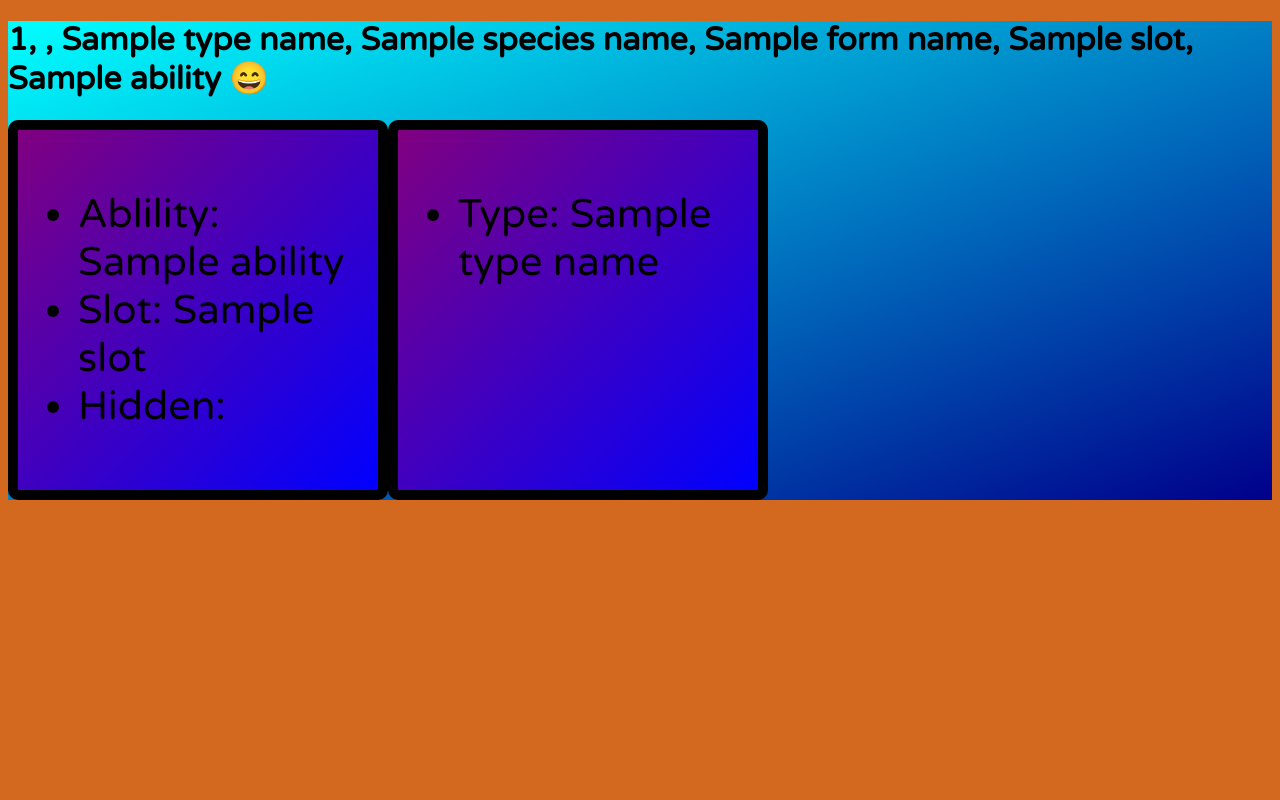
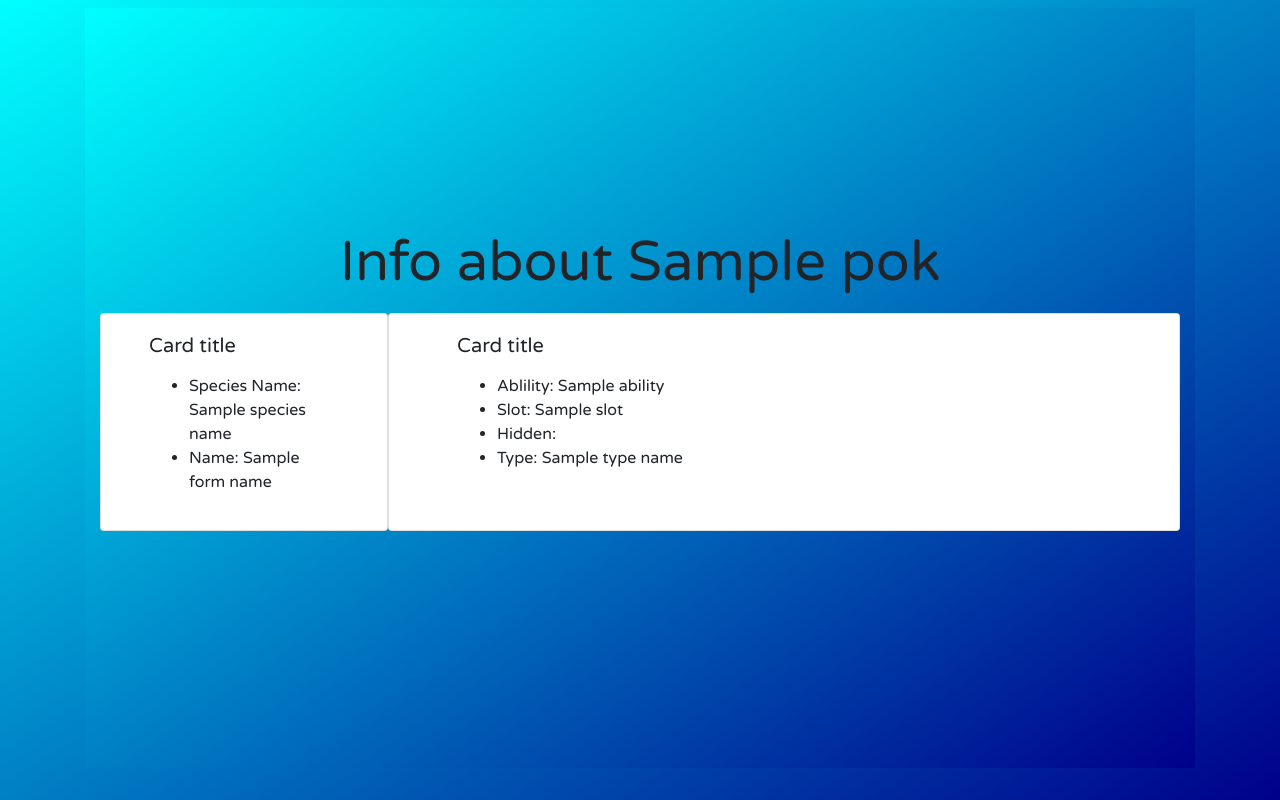
Before and after one commit to Rohith04MVK/Pokedex-website, a Flask app: template templates/info.html in a window 1280 px wide. Run offline with Flask 2, Linux system fonts and the light colour scheme; the template is opened without the code that fills it: most values are stand-ins (such as "Sample title", 1, 10 or a date in 2020); some libraries are stand-ins or nearby versions.

Commit message:
style everything, making beautiful AF

```diff
--- a/static/style.css
+++ b/static/style.css
@@ -1,6 +1,6 @@
 @import url('https://fonts.googleapis.com/css2?family=Varela+Round&display=swap');
 
-body {
+body, .jumbotron {
   background: linear-gradient(to bottom right, #00FFFF,  #00008B) !important;
   font-family: 'Varela Round', sans-serif, monospace;
 }
@@ -64,17 +64,14 @@
     position: relative;
   }
 
-.box {
-  background-image: linear-gradient(to bottom right, purple, blue);
-  font-size: 40px;
-  width: 320px;
-  height: 320px;
-  padding: 20px;
-  border: 10px solid black;
-  border-radius: 10px;
-  margin: 0;
-}
-
 .flex-box{
   display: flex;
 }
+
+.vertical-center {
+  min-height: 95%;  /* Fallback for browsers do NOT support vh unit */
+  min-height: 95vh; /* These two lines are counted as one :-)       */
+
+  display: flex;
+  align-items: center;
+}
--- a/templates/info.html
+++ b/templates/info.html
@@ -1,27 +1,69 @@
 <!DOCTYPE html>
-<html style="background-color: chocolate;">
+<html>
+    <head>
         <link type="text/css" rel="stylesheet" href="{{ url_for('static', filename='style.css')}}" />
         <link rel="shortcut icon" href="{{ url_for('static', filename='pokecon.ico') }}">
 
-<head>
-    <title>Info {{ pok }}</title>
+        <link rel="stylesheet" href="https://stackpath.bootstrapcdn.com/bootstrap/4.5.2/css/bootstrap.min.css" integrity="sha384-JcKb8q3iqJ61gNV9KGb8thSsNjpSL0n8PARn9HuZOnIxN0hoP+VmmDGMN5t9UJ0Z" crossorigin="anonymous">
+
+        <title>{{ pok }} | info</title>
     </head>
 
     <body class="container">
 
 
-    <h1>{{ Slot_number }}, {{ Hidden }}, {{ Type_name }}, {{ Species_name }}, {{ Form_name }}, {{ Slot }},
-        {{ Ability}}
-        &#128516;</h1>
+        <h1>
+
+        </h1>
+        <div class="jumbotron jumbotron-fluid vertical-center">
+            <div class="container">
+                <h1 class="display-4 text-center">Info about {{ pok }}</h1>
+                <p class="lead">
                     <div class="flex-box">
-        <div class="box"><ul>
-            <li>Ablility: {{ Ability }} </li>
-            <li>Slot: {{ Slot }}</li>
-            <li>Hidden: {{ Hidden }}</li>
+                        <div class="card" style="width: 18rem;">
+                            <div class="card-body col px-md-5">
+                                <h5 class="card-title">Card title</h5>
+                                <p class="card-text">
+                                    <ul>
+                                        <li>
+                                            Species Name: {{ Species_name }}
+                                        </li>
+                                        <li>
+                                            Name: {{ Form_name }}
+                                        </li>
                                     </ul>
+                                </p>
                             </div>
-        <div class="box"><ul><li>Type: {{ Type_name }}</li></ul></div>
                         </div>
+
+                        <div class="card col px-md-5" style="width: 18rem;">
+                            <div class="card-body">
+                                <h5 class="card-title">Card title</h5>
+                                <p class="card-text">
+                                    <ul>
+                                        <li>
+                                            Ablility: {{ Ability }}
+                                        </li>
+                                        <li>
+                                            Slot: {{ Slot }}
+                                        </li>
+                                        <li>
+                                            Hidden: {{ Hidden }}
+                                        </li>
+                                        <li>
+                                            Type: {{ Type_name }}
+                                        </li>
+                                    </ul>
+                                </p>
+                            </div>
+                        </div>
+                    </div>
+                </p>
+            </div>
+        </div>
+
+        <script src="https://code.jquery.com/jquery-3.5.1.slim.min.js" integrity="sha384-DfXdz2htPH0lsSSs5nCTpuj/zy4C+OGpamoFVy38MVBnE+IbbVYUew+OrCXaRkfj" crossorigin="anonymous"></script>
+        <script src="https://cdn.jsdelivr.net/npm/popper.js@1.16.1/dist/umd/popper.min.js" integrity="sha384-9/reFTGAW83EW2RDu2S0VKaIzap3H66lZH81PoYlFhbGU+6BZp6G7niu735Sk7lN" crossorigin="anonymous"></script>
+        <script src="https://stackpath.bootstrapcdn.com/bootstrap/4.5.2/js/bootstrap.min.js" integrity="sha384-B4gt1jrGC7Jh4AgTPSdUtOBvfO8shuf57BaghqFfPlYxofvL8/KUEfYiJOMMV+rV" crossorigin="anonymous"></script>
     </body>
-
 </html>
```
Lines whose indentation alone changed are shown as unchanged.
